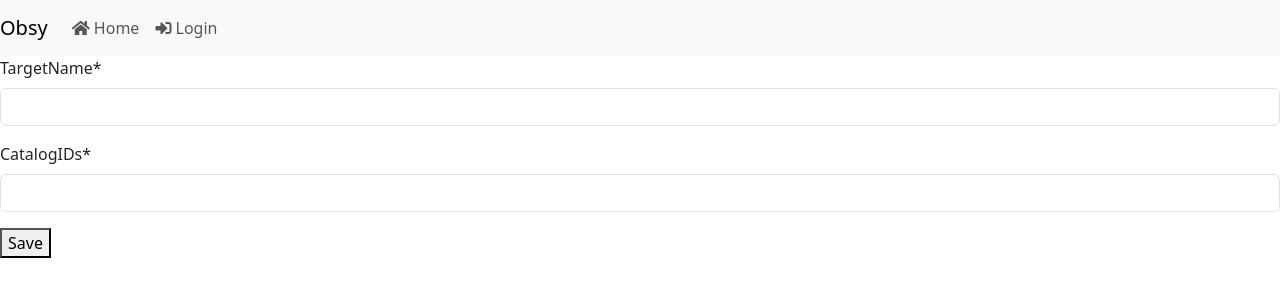
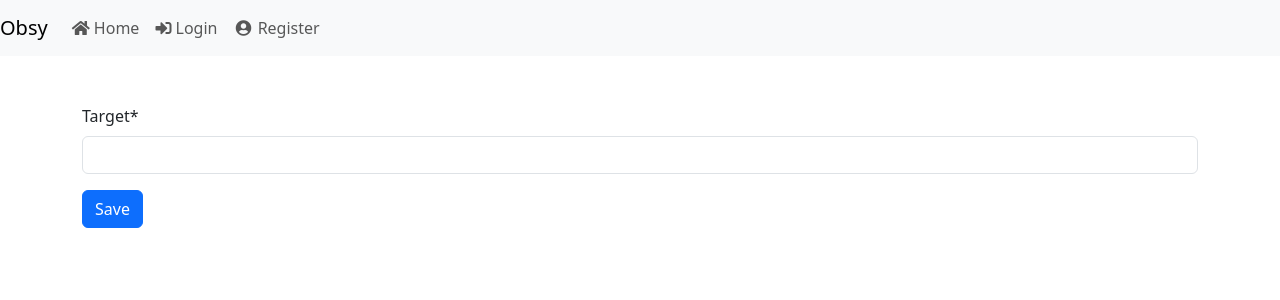
Before and after one commit to gordtulloch/obsy, a Django app: page /targets/create/ in a window 1280 px wide. Shown: the top 300 px of the page. Run offline with Django 5.2, Linux system fonts and the light colour scheme; parts of the project's set-up code (start-up, migrations or seed data) failed here and were passed over; some libraries are stand-ins or nearby versions.

Commit message:
Target query

```diff
--- a/targets/forms.py
+++ b/targets/forms.py
@@ -1,5 +1,8 @@
 from django import forms
 from .models import target
+
+class targetQueryForm(forms.Form):
+    queryTarget=forms.CharField(label="Target", max_length=100)
 
 class targetForm(forms.ModelForm):
     class Meta:
--- a/targets/models.py
+++ b/targets/models.py
@@ -27,4 +27,3 @@ class  targetDetail(models.Model):
 
     def __str__(self):
         return f"{self.id}"
-    zs
--- a/targets/urls.py
+++ b/targets/urls.py
@@ -1,12 +1,12 @@
 # targets/urls.py
 from django.urls import path,include
 from . import views
-from .views import target_list,target_all_list
+from .views import target_list,target_all_list,target_query
 
 urlpatterns = [
     path("", target_list.as_view(), name="target_list"),
     path("all_list/", target_all_list.as_view(), name="target_all_list"),
-    path("create/", views.target_create, name="target_create"),
+    path("create/", views.target_query, name="target_query"),
     path("update/<int:pk>/", views.target_update, name="target_update"),
     path("delete/<int:pk>/", views.target_delete, name="target_delete"),
 ]
--- a/targets/views.py
+++ b/targets/views.py
@@ -3,7 +3,7 @@ from django.views.generic import ListView
 
 from django.shortcuts import render, get_object_or_404, redirect
 from .models import target
-from .forms import targetForm
+from .forms import targetForm,targetQueryForm
 
 class target_list(ListView):
     model=target
@@ -14,6 +14,22 @@ class target_all_list(ListView):
     model=target
     context_object_name="target_list"
     template_name="targets/target_all_list.html"
+
+def target_query(request):
+    if request.method == 'POST':
+        form = targetForm(request.POST)
+        if form.is_valid():
+            target_id = form.cleaned_data['targetName']
+            # Fetch target information based on the target_id (e.g., query your database)
+            # Populate a context dictionary with the retrieved information
+            context = {
+                'target_id': target_id,
+                # Add other target-related data here
+            }
+            return render(request, 'targets/target_query.html', context)
+    else:
+        form = targetQueryForm()
+    return render(request, 'targets/target_form.html', {'form': form})
 
 def target_create(request):
     if request.method == "POST":
--- a/templates/_base.html
+++ b/templates/_base.html
@@ -86,13 +86,16 @@
                 <li class="nav-item active">
                     <a class="nav-link" href="{% url 'login' %}"><i class="fas fa-sign-in-alt"></i> Login</a>
                 </li>
+                <li class="nav-item active">
+                    <a class="nav-link" href="{% url 'register' %}"><i class="fas fa-user-circle fa-fw"></i> Register</a>
+                </li>
     {% endif %}
             </ul>
         </div>
     </nav>
-
     <div class="container-flex pl-3">
         {% block content %}
+        <br><br>
         {% endblock content %}
     </div>
 
--- a/templates/targets/target_form.html
+++ b/templates/targets/target_form.html
@@ -3,9 +3,12 @@
 {% load crispy_forms_tags %}
 {% block title %}Targets List{% endblock title %}
 {% block content %}
+<div class="container">
+    <br><br>
     <form method="post">
         {% csrf_token %}
         {{ form|crispy }}
-        <button type="submit">Save</button>
+        <button type="submit"  class="btn btn-primary">Save</button>
     </form>
+</div>
     {% endblock content %}
```
Also changed, not shown: templates/registration/login.html (+5 -3 lines), templates/registration/register.html (+4 -3 lines).
